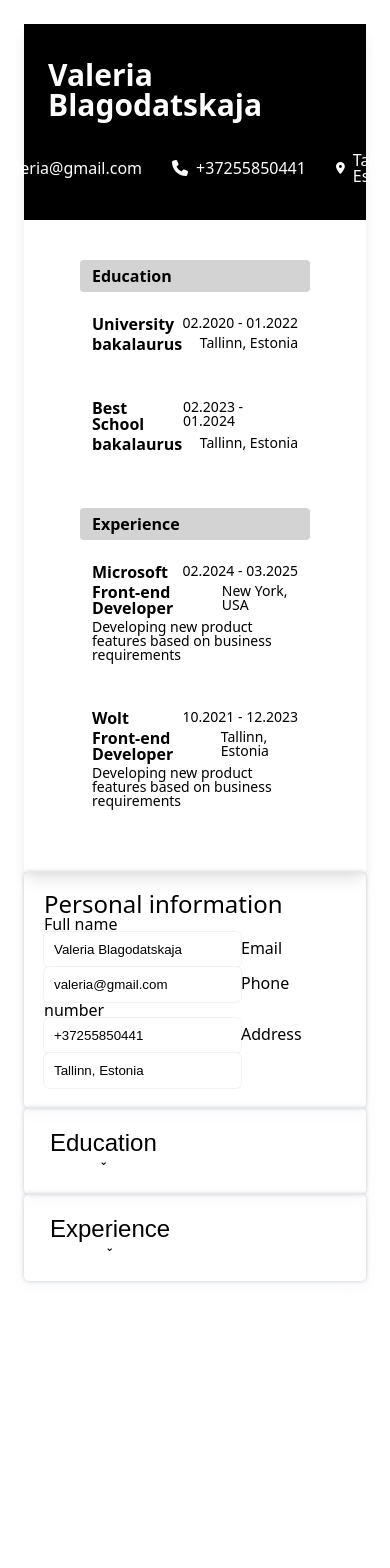
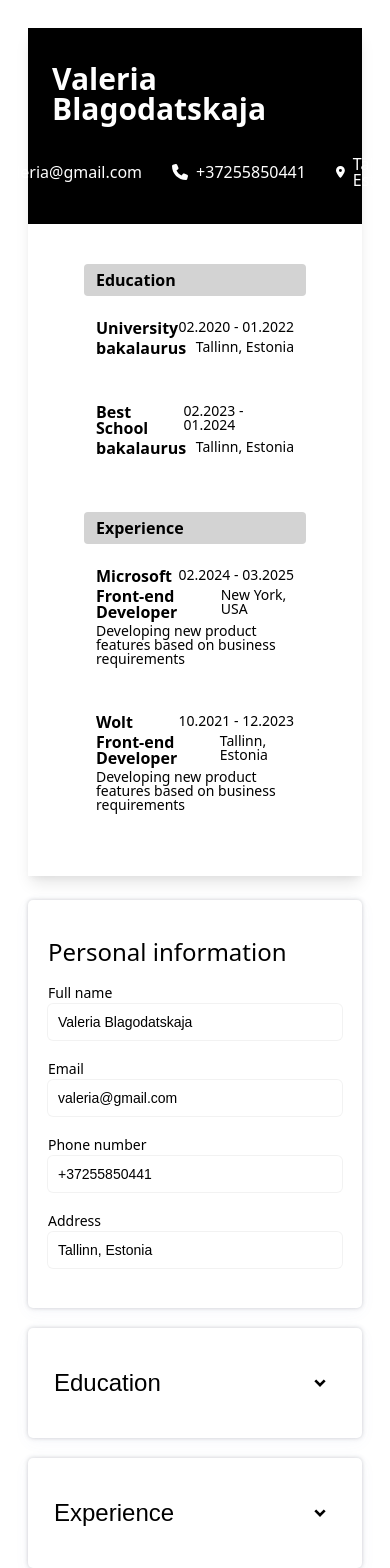
Before and after one commit to ValeriaBlagodatskaja/project-cv-application, a React (Vite) app: page / in a window 390 px wide. Shown: the top 1568 px of the page. Before the commit the page ends 1305 px from the top, so only its background shows below. Built offline with nearby package versions, Linux system fonts and the light colour scheme.

Commit message:
add components styles

```diff
--- a/src/App.css
+++ b/src/App.css
@@ -7,4 +7,60 @@
 .title {
   font-size: 1.5rem;
   font-weight: 500;
+  margin-bottom: 20px;
+  margin-top: 20px;
 }
+
+.buttons-container {
+  display: flex;
+  gap: 30px;
+  justify-content: space-between;
+}
+
+.cancel-save-container {
+  display: flex;
+  gap: 10px;
+}
+
+.edit-container {
+  display: flex;
+  flex-direction: column;
+  gap: 20px;
+  width: 100%;
+}
+
+.preview-container {
+  width: 100%;
+}
+
+.edit-preview-container {
+  display: flex;
+  flex-direction: row-reverse;
+  gap: 24px;
+}
+
+@media only screen and (max-width: 900px) {
+  .edit-preview-container {
+    flex-direction: column;
+  }
+}
+
+.education-buttons-container,
+.experience-buttons-container {
+  display: flex;
+  flex-direction: column;
+  gap: 20px;
+}
+
+.school-button,
+.company-button {
+  width: 100%;
+  background-color: lightgrey;
+}
+
+.school-buttons-container,
+.company-buttons-container {
+  display: flex;
+  flex-direction: column;
+  gap: 12px;
+}
--- a/src/components/Accordion.css
+++ b/src/components/Accordion.css
@@ -1,4 +1,4 @@
-.button-arrow .arrow {
+.accordion .arrow {
   font-size: 2rem;
   transition: 0.5s ease-in-out;
   cursor: pointer;
@@ -10,14 +10,21 @@
   cursor: pointer;
 }
 
-.title-container {
+.accordion {
   display: flex;
   gap: 10px;
   align-items: center;
   flex-direction: row;
+  justify-content: space-between;
+  width: 100%;
 }
 
 .title {
   font-size: 1.5rem;
   font-weight: 500;
 }
+
+.title:hover,
+.accordion:hover {
+  text-decoration: underline;
+}
--- a/src/components/Button.css
+++ b/src/components/Button.css
@@ -26,7 +26,6 @@
 
 .button-container {
   display: flex;
-  justify-content: center;
   align-items: center;
   gap: 8px;
 }
--- a/src/components/Input.css
+++ b/src/components/Input.css
@@ -4,4 +4,12 @@
   border: none;
   outline-color: black;
   border-radius: 5px;
+  width: 100%;
+  margin-top: 4px;
+  margin-bottom: 20px;
+  font-size: 14px;
 }
+
+label {
+  font-size: 14px;
+}
--- a/src/index.css
+++ b/src/index.css
@@ -1,6 +1,6 @@
 html {
   font-family: ui-sans-serif, system-ui, sans-serif;
-  padding: 24px;
+  padding: 28px;
 }
 
 * {
```
